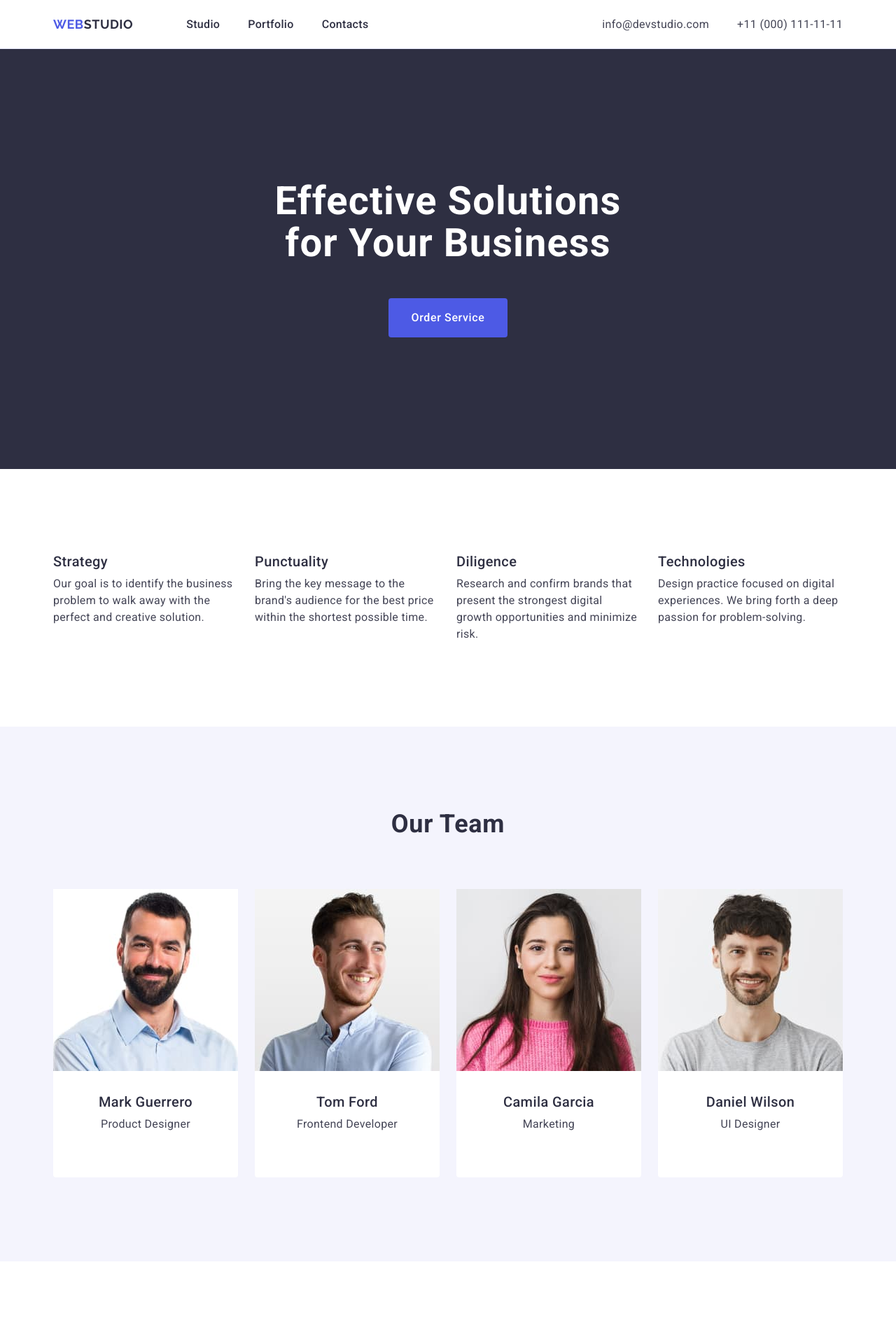
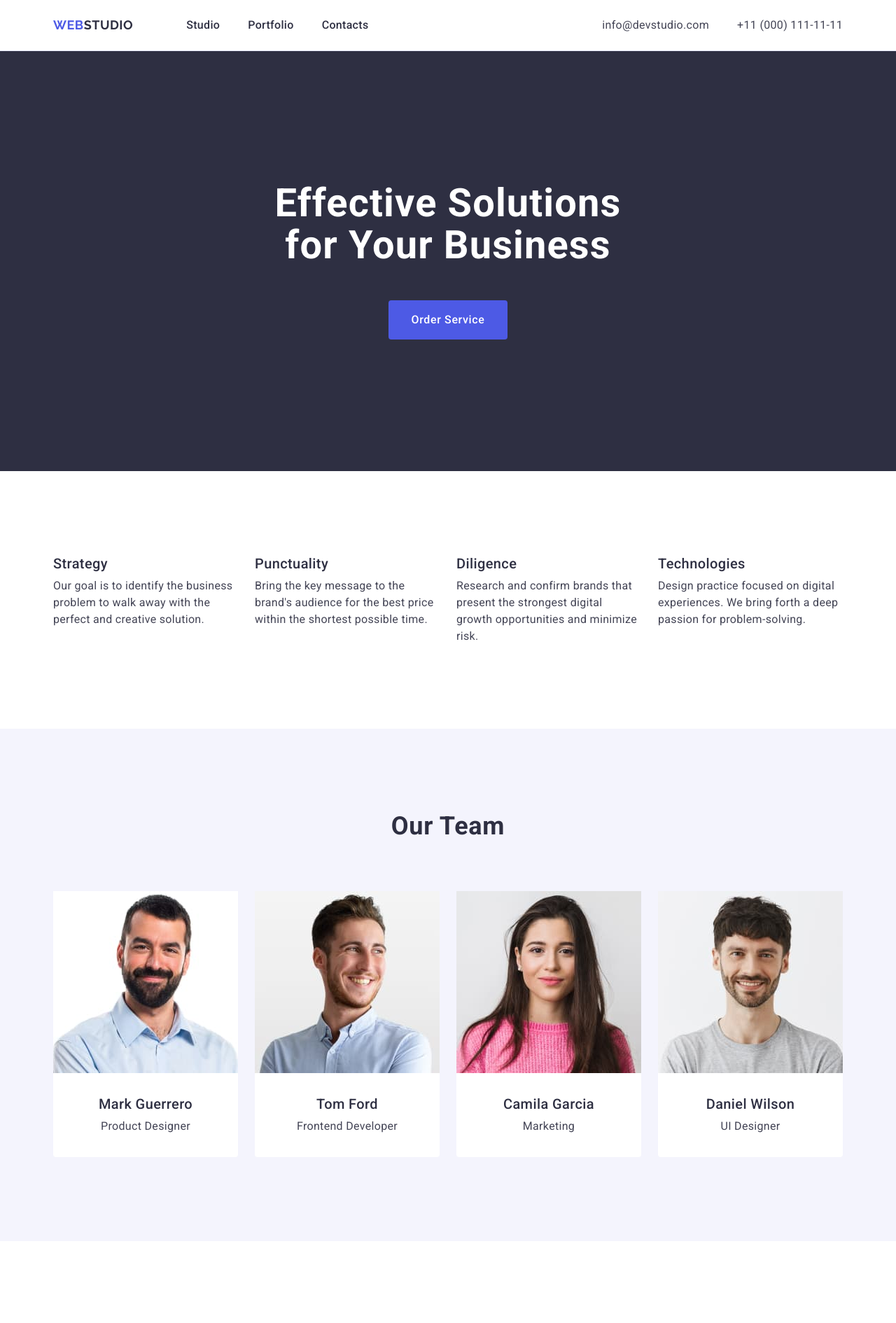
Before and after one commit to mm-varenyk/goit-markup-hw-03, a plain HTML site: page index.html in a window 1280 px wide. Shown: the top 1890 px of the page at 70% size. Drawn offline with nearby package versions, Linux system fonts and the light colour scheme.

Commit message:
remove padding in li.team-item, menu links display block

```diff
--- a/css/styles.css
+++ b/css/styles.css
@@ -93,6 +93,7 @@ address {
 }
 
 .logo {
+  display: block;
   margin-right: 76px;
   font-family: 'Raleway', sans-serif;
   font-weight: 700;
@@ -113,6 +114,7 @@ address {
 }
 
 .menu-link {
+  display: block;
   font-weight: 500;
   color: #2e2f42;
 }
@@ -134,6 +136,7 @@ address {
 }
 
 .contacts-link {
+  display: block;
   color: #434455;
 }
 
@@ -232,7 +235,7 @@ address {
   flex-basis: calc((100% - 3 * 24px) / 4);
   background: #ffffff;
   text-align: center;
-  padding-bottom: 32px;
+  /* padding-bottom: 32px; */
   border-radius: 0px 0px 4px 4px;
 }
 
```
